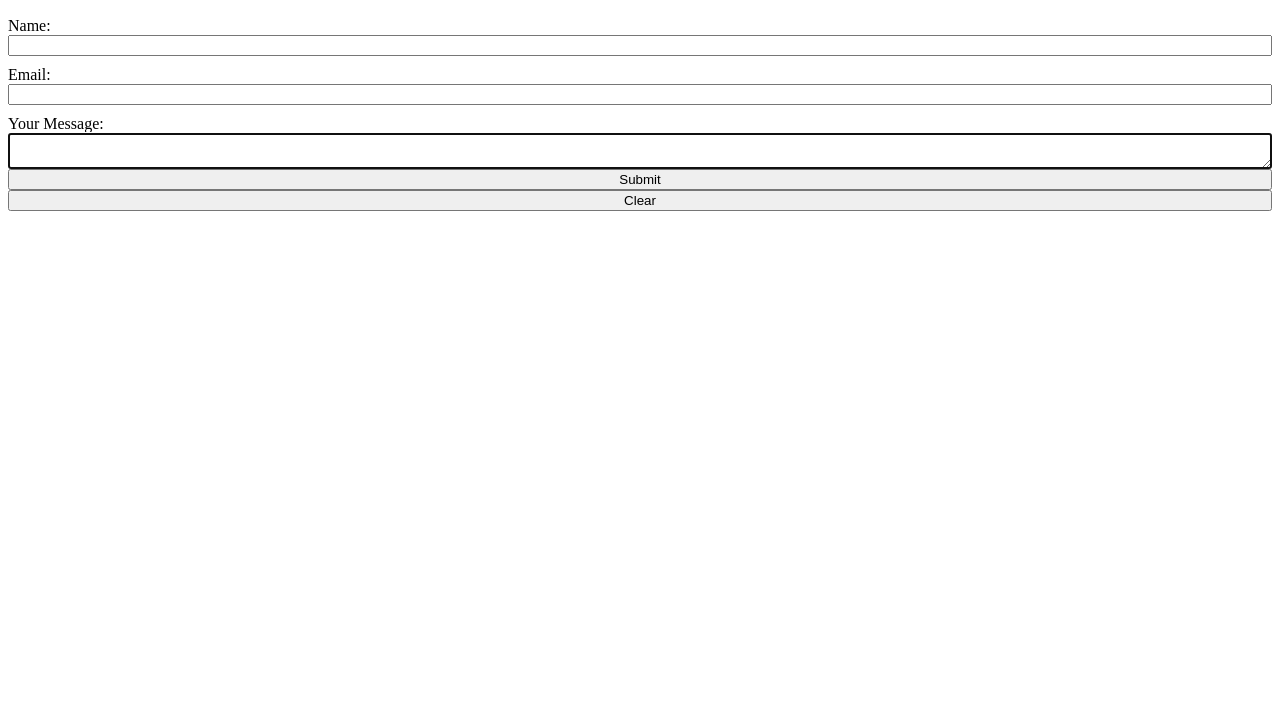
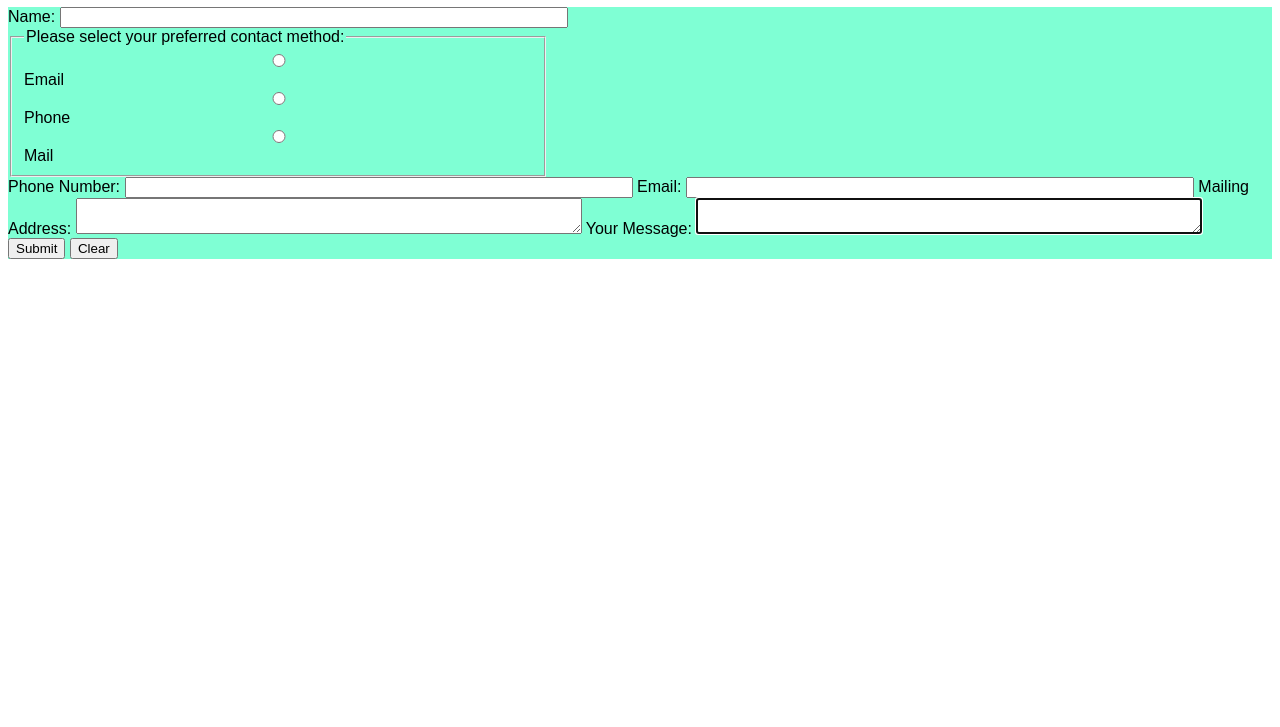
Before and after one commit to itskingcharles/HTML_Forms_Practice, a plain HTML site: page index.html in a window 1280 px wide. Shown: the part 73-800 px from the top of the page. Drawn offline with Linux system fonts and the light colour scheme.

Commit message:
Added radio buttons and test background color

```diff
--- a/index.html
+++ b/index.html
@@ -11,11 +11,40 @@
         <h1>Email Form</h1>
         <form action="index.js" method="post">
             <!-- Create Form Elements Here -->
+            <div class="formContainer">
             <label for="name">Name:</label>
             <input id="name" type="text" name="name" />
 
+
+
+            <fieldset>
+                <legend>Please select your preferred contact method:</legend>
+                <div>
+                    <input type="radio" id="contactChoice1" name="contact" value="email" />
+                    <label for="contactChoice1">Email</label>
+
+                    <input type="radio" id="contactChoice2" name="contact" value="phone" />
+                    <label for="contactChoice2">Phone</label>
+
+                    <input type="radio" id="contactChoice3" name="contact" value="mail" />
+                    <label for="contactChoice3">Mail</label>
+
+
+                </div>
+            </fieldset>
+
+            <label for="phoneNumber">Phone Number:</label>
+            <input id="phoneNumber" type="text" size="12" required />
+
             <label for="email">Email:</label>
-            <input id="email" type="text" name="text" />
+            <input id="email" type="email" pattern=".+@example\.com" size="30" required />
+
+            <label for="mailAddress">Mailing Address:</label>
+            <textarea id="mailAddress"
+                name="mailAddress"
+                maxlength="200"
+                required
+                ></textarea>
 
             <label for="message">Your Message:</label>
             <textarea id="message"
@@ -25,8 +54,14 @@
                 maxlength="500"
                 ></textarea>
 
+
+
+
+            <div>
             <button type="submit">Submit</button>
             <button type="reset">Clear</button>
+            </div>
+        </div>
         </form>
     </main>
 </body>
--- a/styles.css
+++ b/styles.css
@@ -1,9 +1,37 @@
+body {
+    font-family: Arial, Helvetica, sans-serif;
+}
+
+
 form {
     display: flex;
+
+    align-items: flex-start;
+}
+
+.formContainer {
+    background-color: aquamarine;
     flex-direction: column;
+    flex-wrap: wrap;
 }
 
 label {
     justify-content: left;
     padding-top: 10px;
 }
+
+fieldset div {
+    align-items: center;
+}
+
+fieldset {
+    width: 450px;
+}
+
+input, label, textarea {
+    width: 500px;
+}
+
+button {
+    justify-content: space-between;
+}
```
